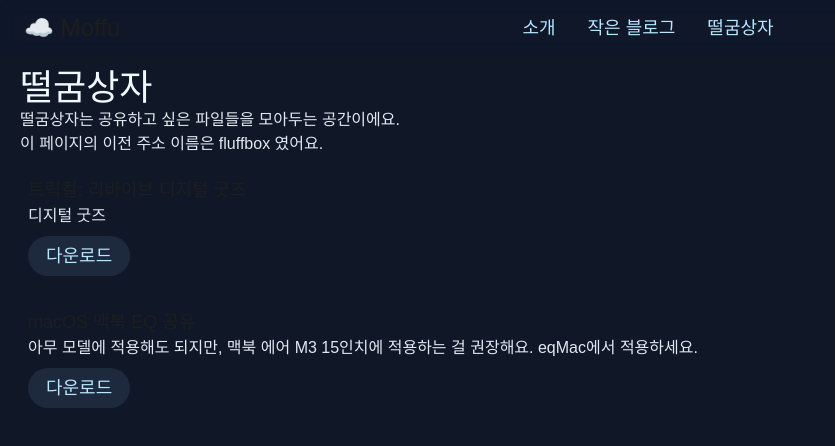
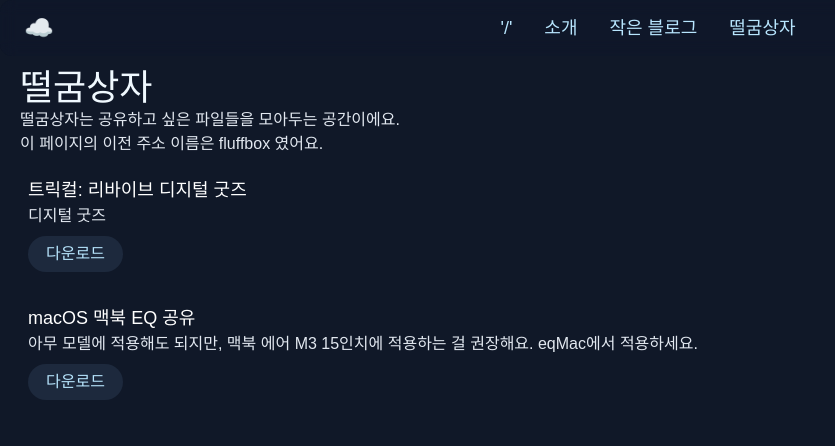
Before and after one commit to baboribo/moffu.me-front, a Next.js app: page /box in a window 1280 px wide. Shown: the top 446 px of the page, without its empty margins (0-835 px from the left). Built offline with nearby package versions, Linux system fonts and the light colour scheme; a web font is replaced by a local one.

Commit message:
fix: 떨굼상자 카드에 타이틀 텍스트가 어두운 색으로 변하는 문제 수정 (nav에 '메인'('/') 메뉴 버튼 추가)

```diff
--- a/src/app/box/page.tsx
+++ b/src/app/box/page.tsx
@@ -20,10 +20,10 @@ export default function About() {
             <ul className="space-y-4">
               {data.map((item, i) => (
                 <li key={i} className="p-2 rounded-lg">
-                  <h2 className="text-lg">{item.title}</h2>
+                  <h2 className="text-lg text-white">{item.title}</h2>
                   <p className="text-base text-slate-200 mb-2">{item.description}</p>
                   <div className="flex">
-                    <Button variant='secondary' size='lg' href={item.downurl}>다운로드</Button>
+                    <Button variant='secondary' size='sm' href={item.downurl}>다운로드</Button>
                   </div>
                 </li>
               ))}
--- a/src/components/nav.tsx
+++ b/src/components/nav.tsx
@@ -17,9 +17,9 @@ export default function Nav(){
         overflow-hidden
         rounded-xl
         z-50">
-            <Link href='/' className="absolute left-6 text-2xl">☁️ Moffu</Link>
+            <Link href='/' className="absolute left-6 text-2xl text-white">☁️</Link>
             <div className="flex gap-0 rounded-4xl overflow-hidden transition-all">
-                {/* <Button variant='secondary' size='lg' href='/'>메인</Button> */}
+                <Button variant='ghost' size='lg' href='/'>'/'</Button>
                 <Button variant='ghost' size='lg' href='/about'>소개</Button>
                 <Button variant='ghost' size='lg' href='/blog'>작은 블로그</Button>
                 <Button variant='ghost' size='lg' href='/box'>떨굼상자</Button>
```
